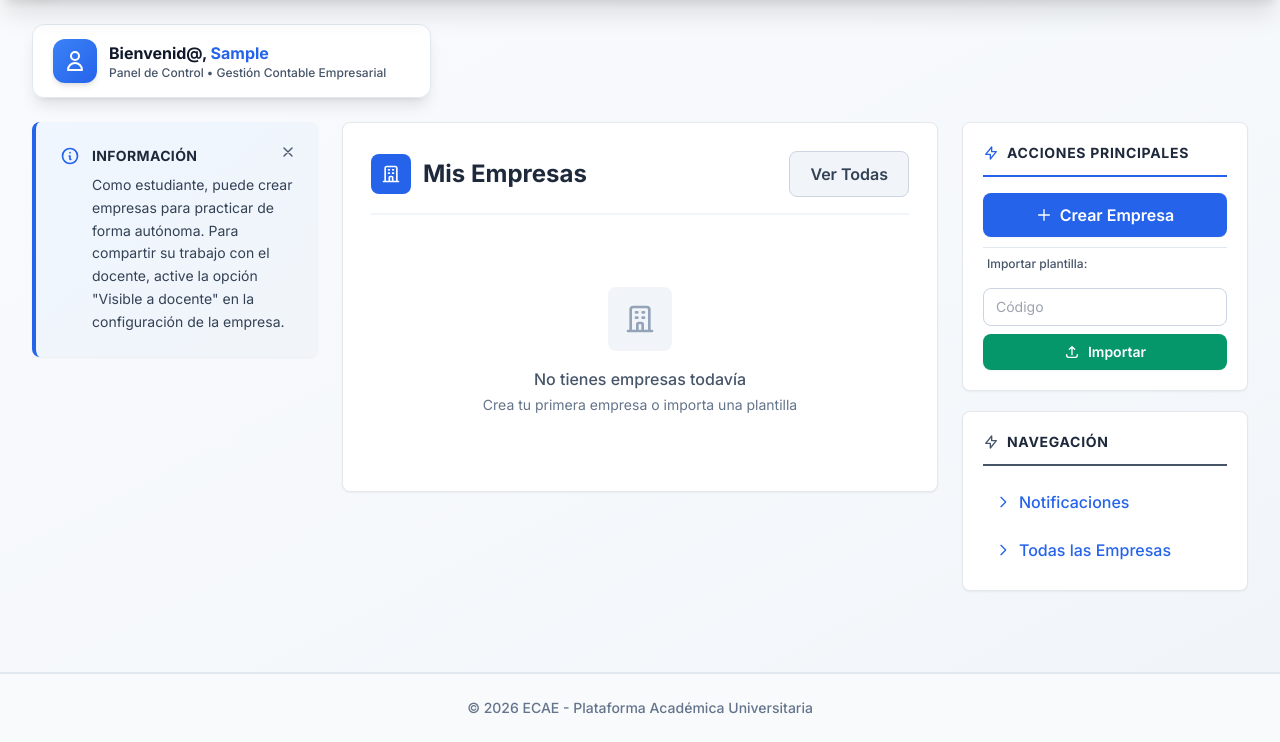
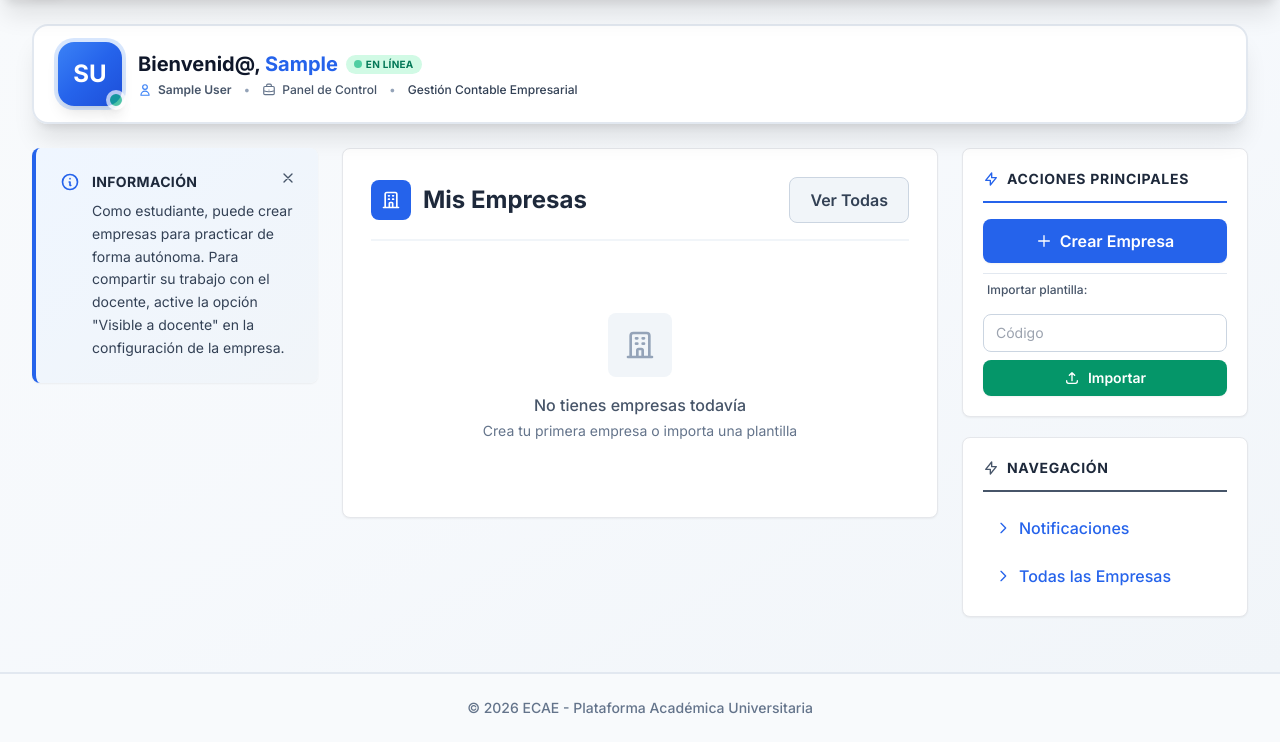
Before and after one commit to EliKat2005/proyecto-enci, a Django app: template templates/core/home.html in a window 1280 px wide. Shown: the part 66-808 px from the top of the page. Run offline with Django 5.2, Linux system fonts and the light colour scheme; the template is opened without the code that fills it, so the values that code supplies are empty; the visitor is signed in with stand-in values (Sample User, id 1); parts of the project's set-up code (start-up, migrations or seed data) failed here and were passed over; some libraries are stand-ins or nearby versions.

Commit message:
feat: Integrate welcome and user info panels into unified header
✨ Major Integration:
- Merged welcome panel with user info from navbar
- Eliminated redundancy between two separate panels
- Created single, comprehensive header component

🎨 New Professional Design:
- Large user avatar (64px) with initials or user letters
- Gradient background (blue-500 → blue-700)
- Animated pulse status indicator (green dot)
- Real-time "En línea" status badge
- Full user information in one place

📋 Unified Information Display:
- Welcome message with user's first name
- Full name display with icon
- Role/position indicators
- "Panel de Control • Gestión Contable Empresarial" subtitle
- Online status with animated badge

```diff
--- a/templates/core/home.html
+++ b/templates/core/home.html
@@ -39,32 +39,72 @@
 
 <div class="min-h-[calc(100vh-8rem)] bg-gradient-to-br from-slate-50 via-blue-50/30 to-slate-100 dark:from-black dark:via-slate-950 dark:to-slate-900">
     <div class="max-w-[1600px] mx-auto py-6 px-4 xl:px-8">
-        <!-- Welcome Panel - Professional Size -->
-        <div class="bg-white/90 dark:bg-slate-800/90 backdrop-blur-sm rounded-xl px-5 py-3.5 mb-6 shadow-lg border border-slate-200 dark:border-slate-700 animate-slide inline-flex items-center gap-4">
-            <div class="flex items-center gap-3">
-                <div class="w-11 h-11 bg-gradient-to-br from-blue-500 to-blue-600 dark:from-blue-600 dark:to-blue-700 rounded-xl flex items-center justify-center shadow-md">
-                    <svg class="w-6 h-6 text-white" fill="none" stroke="currentColor" viewBox="0 0 24 24">
+        <!-- Welcome & User Info Panel - Fusionado y Profesional -->
+        <div class="bg-white/95 dark:bg-slate-800/95 backdrop-blur-sm rounded-2xl px-6 py-4 mb-6 shadow-xl border-2 border-slate-200 dark:border-slate-700 animate-slide">
+            <div class="flex items-center justify-between gap-6">
+                <!-- Left: User Avatar & Welcome Info -->
+                <div class="flex items-center gap-4">
+                    <!-- Avatar with initials -->
+                    <div class="relative">
+                        <div class="w-16 h-16 bg-gradient-to-br from-blue-500 via-blue-600 to-blue-700 rounded-2xl flex items-center justify-center shadow-lg ring-4 ring-blue-500/20">
+                            <span class="text-2xl font-bold text-white">
+                                {% if user.first_name and user.last_name %}
+                                    {{ user.first_name|first }}{{ user.last_name|first }}
+                                {% else %}
+                                    {{ user.username|slice:":2"|upper }}
+                                {% endif %}
+                            </span>
+                        </div>
+                        <!-- Status indicator -->
+                        <span class="absolute -bottom-1 -right-1 w-5 h-5 bg-emerald-500 rounded-full border-4 border-white dark:border-slate-800 shadow-lg animate-pulse"></span>
+                    </div>
+
+                    <!-- Welcome text and user info -->
+                    <div class="flex flex-col">
+                        <div class="flex items-center gap-2 mb-1">
+                            <h1 class="text-xl font-bold text-slate-900 dark:text-slate-100">
+                                Bienvenid@, <span class="text-blue-600 dark:text-blue-400">{{ user.first_name|default:user.username }}</span>
+                            </h1>
+                            <div class="flex items-center gap-1 px-2 py-0.5 bg-emerald-100 dark:bg-emerald-950/50 rounded-full">
+                                <span class="w-2 h-2 bg-emerald-500 rounded-full animate-pulse"></span>
+                                <span class="text-[10px] font-bold text-emerald-700 dark:text-emerald-400 uppercase tracking-wide">En línea</span>
+                            </div>
+                        </div>
+                        <div class="flex items-center gap-3 text-xs text-slate-600 dark:text-slate-400">
+                            <div class="flex items-center gap-1.5">
+                                <svg class="w-3.5 h-3.5 text-blue-500" fill="none" stroke="currentColor" viewBox="0 0 24 24">
                                     <path stroke-linecap="round" stroke-linejoin="round" stroke-width="2" d="M16 7a4 4 0 11-8 0 4 4 0 018 0zM12 14a7 7 0 00-7 7h14a7 7 0 00-7-7z"></path>
                                 </svg>
+                                <span class="font-semibold">{{ user.get_full_name|default:user.username }}</span>
                             </div>
-                <div>
-                    <h1 class="text-base font-bold text-slate-900 dark:text-slate-100">Bienvenid@, <span class="text-blue-600 dark:text-blue-400">{{ user.first_name|default:user.username }}</span></h1>
-                    <p class="text-xs text-slate-600 dark:text-slate-400 font-medium">Panel de Control • Gestión Contable Empresarial</p>
+                            <span class="text-slate-400 dark:text-slate-600">•</span>
+                            <div class="flex items-center gap-1.5">
+                                <svg class="w-3.5 h-3.5 text-slate-500" fill="none" stroke="currentColor" viewBox="0 0 24 24">
+                                    <path stroke-linecap="round" stroke-linejoin="round" stroke-width="2" d="M21 13.255A23.931 23.931 0 0112 15c-3.183 0-6.22-.62-9-1.745M16 6V4a2 2 0 00-2-2h-4a2 2 0 00-2 2v2m4 6h.01M5 20h14a2 2 0 002-2V8a2 2 0 00-2-2H5a2 2 0 00-2 2v10a2 2 0 002 2z"></path>
+                                </svg>
+                                <span class="font-medium">Panel de Control</span>
+                            </div>
+                            <span class="text-slate-400 dark:text-slate-600">•</span>
+                            <span class="font-medium text-slate-700 dark:text-slate-300">Gestión Contable Empresarial</span>
                         </div>
                     </div>
-            <div class="flex items-center gap-2 ml-2">
+                </div>
+
+                <!-- Right: Action Buttons -->
+                <div class="flex items-center gap-2">
                     {% if is_docente %}
-                    <a href="{% url 'docente_dashboard' %}" class="px-4 py-2 bg-gradient-to-r from-blue-600 to-blue-700 hover:from-blue-700 hover:to-blue-800 text-white rounded-lg text-sm font-bold transition-all duration-200 flex items-center gap-2 shadow-md hover:shadow-lg">
+                        <a href="{% url 'docente_dashboard' %}" class="inline-flex items-center gap-2 px-5 py-2.5 bg-gradient-to-r from-blue-600 to-blue-700 hover:from-blue-700 hover:to-blue-800 text-white rounded-xl text-sm font-bold transition-all duration-200 shadow-lg hover:shadow-xl hover:scale-105">
                             <svg class="w-4 h-4" fill="none" stroke="currentColor" viewBox="0 0 24 24"><path stroke-linecap="round" stroke-linejoin="round" stroke-width="2" d="M19 20H5a2 2 0 01-2-2V6a2 2 0 012-2h10a2 2 0 012 2v1m2 13a2 2 0 01-2-2V7m2 13a2 2 0 002-2V9a2 2 0 00-2-2h-2m-4-3H9M7 16h6M7 8h6v4H7V8z"></path></svg>
                             <span>Panel Docente</span>
                         </a>
                     {% endif %}
                     {% if is_admin %}
-                    <a href="/admin/" class="px-4 py-2 bg-gradient-to-r from-amber-600 to-amber-700 hover:from-amber-700 hover:to-amber-800 text-white rounded-lg text-sm font-bold transition-all duration-200 flex items-center gap-2 shadow-md hover:shadow-lg">
+                        <a href="/admin/" class="inline-flex items-center gap-2 px-5 py-2.5 bg-gradient-to-r from-amber-600 to-amber-700 hover:from-amber-700 hover:to-amber-800 text-white rounded-xl text-sm font-bold transition-all duration-200 shadow-lg hover:shadow-xl hover:scale-105">
                             <svg class="w-4 h-4" fill="none" stroke="currentColor" viewBox="0 0 24 24"><path stroke-linecap="round" stroke-linejoin="round" stroke-width="2" d="M10.325 4.317c.426-1.756 2.924-1.756 3.35 0a1.724 1.724 0 002.573 1.066c1.543-.94 3.31.826 2.37 2.37a1.724 1.724 0 001.065 2.572c1.756.426 1.756 2.924 0 3.35a1.724 1.724 0 00-1.066 2.573c.94 1.543-.826 3.31-2.37 2.37a1.724 1.724 0 00-2.572 1.065c-.426 1.756-2.924 1.756-3.35 0a1.724 1.724 0 00-2.573-1.066c-1.543.94-3.31-.826-2.37-2.37a1.724 1.724 0 00-1.065-2.572c-1.756-.426-1.756-2.924 0-3.35a1.724 1.724 0 001.066-2.573c-.94-1.543.826-3.31 2.37-2.37.996.608 2.296.07 2.572-1.065z"></path><path stroke-linecap="round" stroke-linejoin="round" stroke-width="2" d="M15 12a3 3 0 11-6 0 3 3 0 016 0z"></path></svg>
                             <span>Admin</span>
                         </a>
                     {% endif %}
+                </div>
             </div>
         </div>
 
```
Lines whose indentation alone changed are shown as unchanged.
